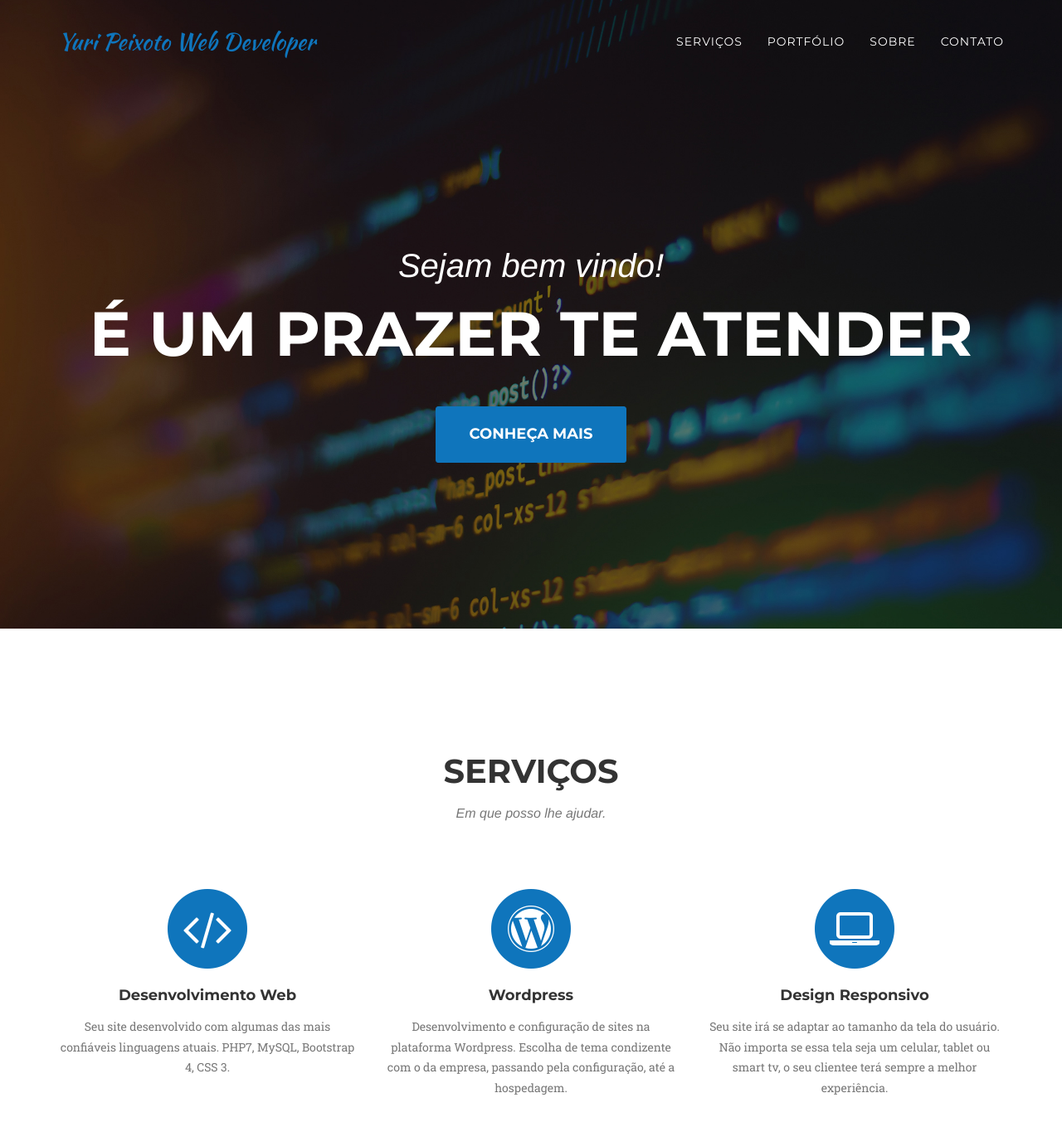
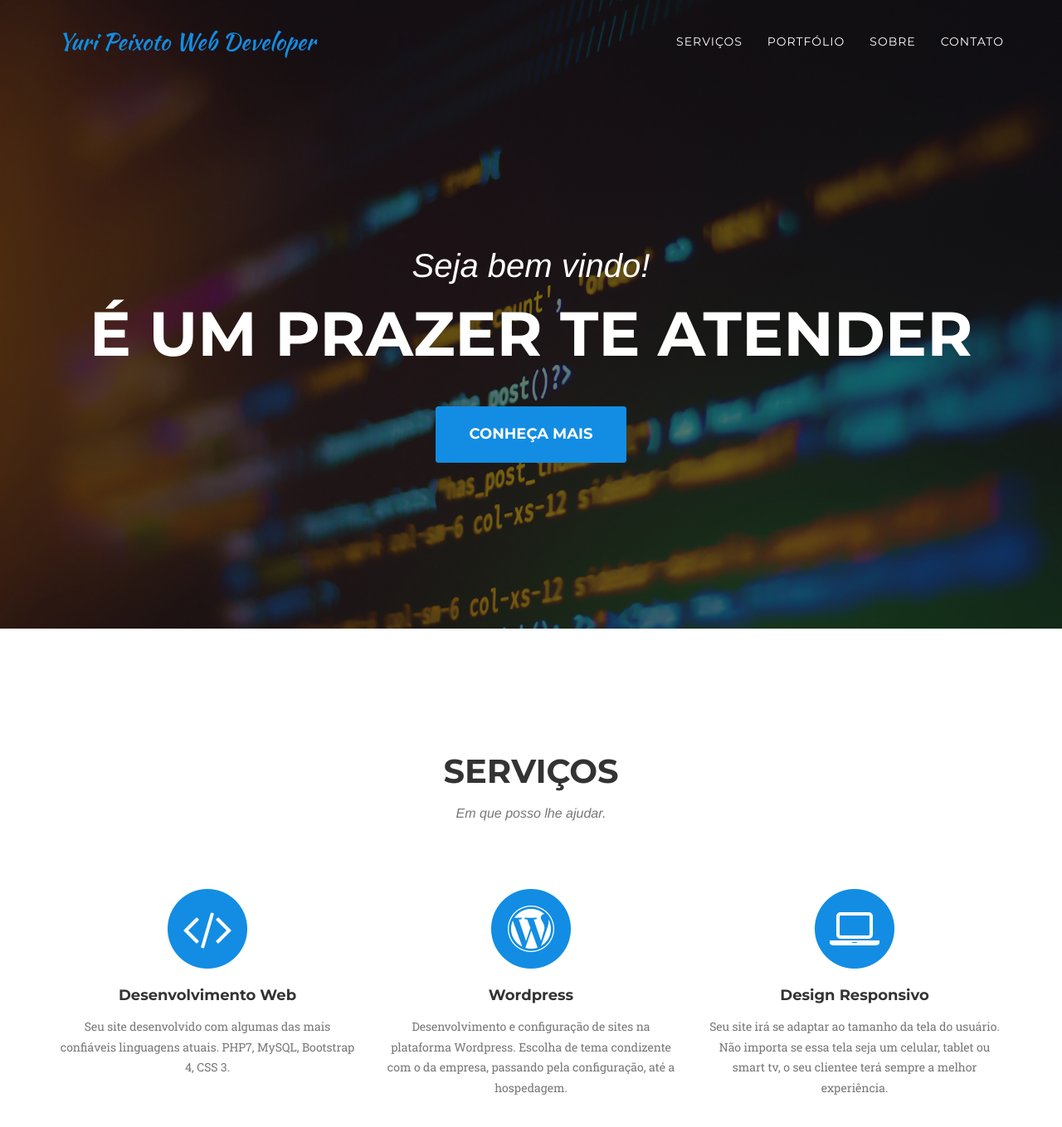
Before and after one commit to yuriPeixoto/yuripeixoto.github.io, a Jekyll site: the page built from index.md, in a window 1280 px wide and 1400 px high. Shown: the top 1359 px of the window at 83% size. Built offline with Jekyll 4.4.1, drawn with Linux system fonts in a browser that asks for light colours; nearby versions of some CDN libraries; some web fonts are replaced.

Commit message:
alterada a cor primaria

```diff
--- a/_includes/hero.html
+++ b/_includes/hero.html
@@ -3,7 +3,7 @@
 <header>
     <div class="container">
         <div class="intro-text">
-            <div class="intro-lead-in">Sejam bem vindo!</div>
+            <div class="intro-lead-in">Seja bem vindo!</div>
             <div class="intro-heading">É um prazer te atender</div>
             <a href="#services" class="page-scroll btn btn-xl">Conheça mais</a>
         </div>
--- a/_sass/_variables.scss
+++ b/_sass/_variables.scss
@@ -2,7 +2,7 @@
 
 // Gray and Brand Colors for use across theme
 
-$theme-primary:    #0f75bc;
+$theme-primary:    #128de3;
 $theme-danger:     #e74c3c;
 
 $gray-base:			#000 !default;
```
